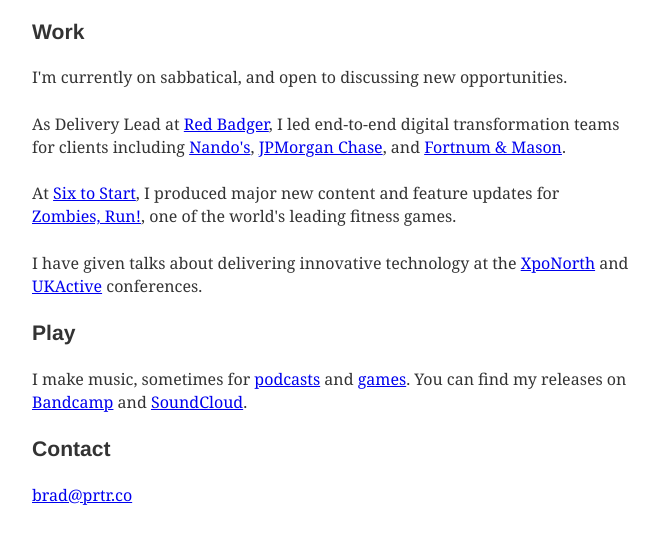
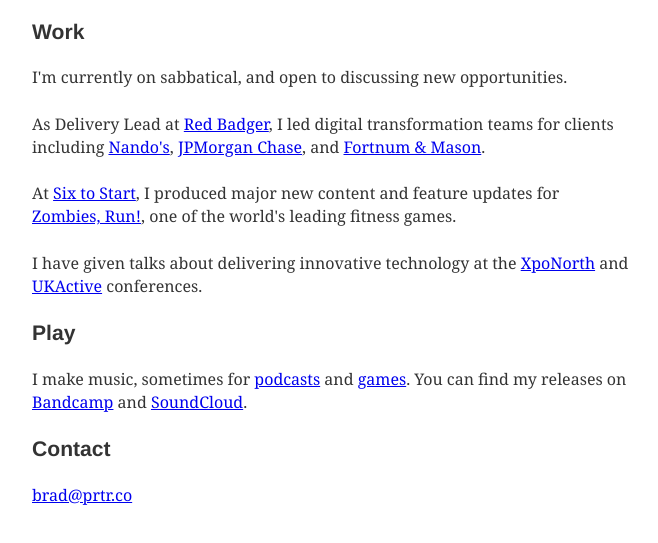
Before and after one commit to bradprtr/prtrco, a Gatsby site: page / in a window 1280 px wide. Shown: the part 133-676 px from the top of the page, without its empty margins (308-966 px from the left). Built offline with nearby package versions, Linux system fonts and the light colour scheme; Gatsby itself is replaced by a stand-in of ours.

Commit message:
Update index.js

```diff
--- a/src/pages/index.js
+++ b/src/pages/index.js
@@ -15,7 +15,7 @@
             <p>I'm based in London, UK.</p>
             <h3>Work</h3>
             <p>I'm currently on sabbatical, and open to discussing new opportunities.</p>
-            <p>As Delivery Lead at <a href="https://www.red-badger.com" target="_blank" rel="noopener noreferrer">Red Badger</a>, I led end-to-end digital transformation teams for clients including <a href="https://www.nandos.co.uk" target="_blank" rel="noopener noreferrer">Nando's</a>, <a href="https://www.chase.co.uk" target="_blank" rel="noopener noreferrer">JPMorgan Chase</a>, and <a href="https://www.fortnumandmason.com" target="_blank" rel="noopener noreferrer">Fortnum & Mason</a>.</p>
+            <p>As Delivery Lead at <a href="https://www.red-badger.com" target="_blank" rel="noopener noreferrer">Red Badger</a>, I led digital transformation teams for clients including <a href="https://www.nandos.co.uk" target="_blank" rel="noopener noreferrer">Nando's</a>, <a href="https://www.chase.co.uk" target="_blank" rel="noopener noreferrer">JPMorgan Chase</a>, and <a href="https://www.fortnumandmason.com" target="_blank" rel="noopener noreferrer">Fortnum & Mason</a>.</p>
             <p>At <a href="https://www.sixtostart.com" target="_blank" rel="noopener noreferrer">Six to Start</a>, I produced major new content and feature updates for <a href="https://itunes.apple.com/gb/app/zombies-run/id503519713" target="_blank" rel="noopener noreferrer">Zombies, Run!</a>, one of the world's leading fitness games.</p>
             <p>I have given talks about delivering innovative technology at the <a href="https://xponorth.co.uk" target="_blank" rel="noopener noreferrer">XpoNorth</a> and <a href="https://www.ukactive.com/active-uprising/" target="_blank" rel="noopener noreferrer">UKActive</a> conferences.</p>
             <h3>Play</h3>
```
